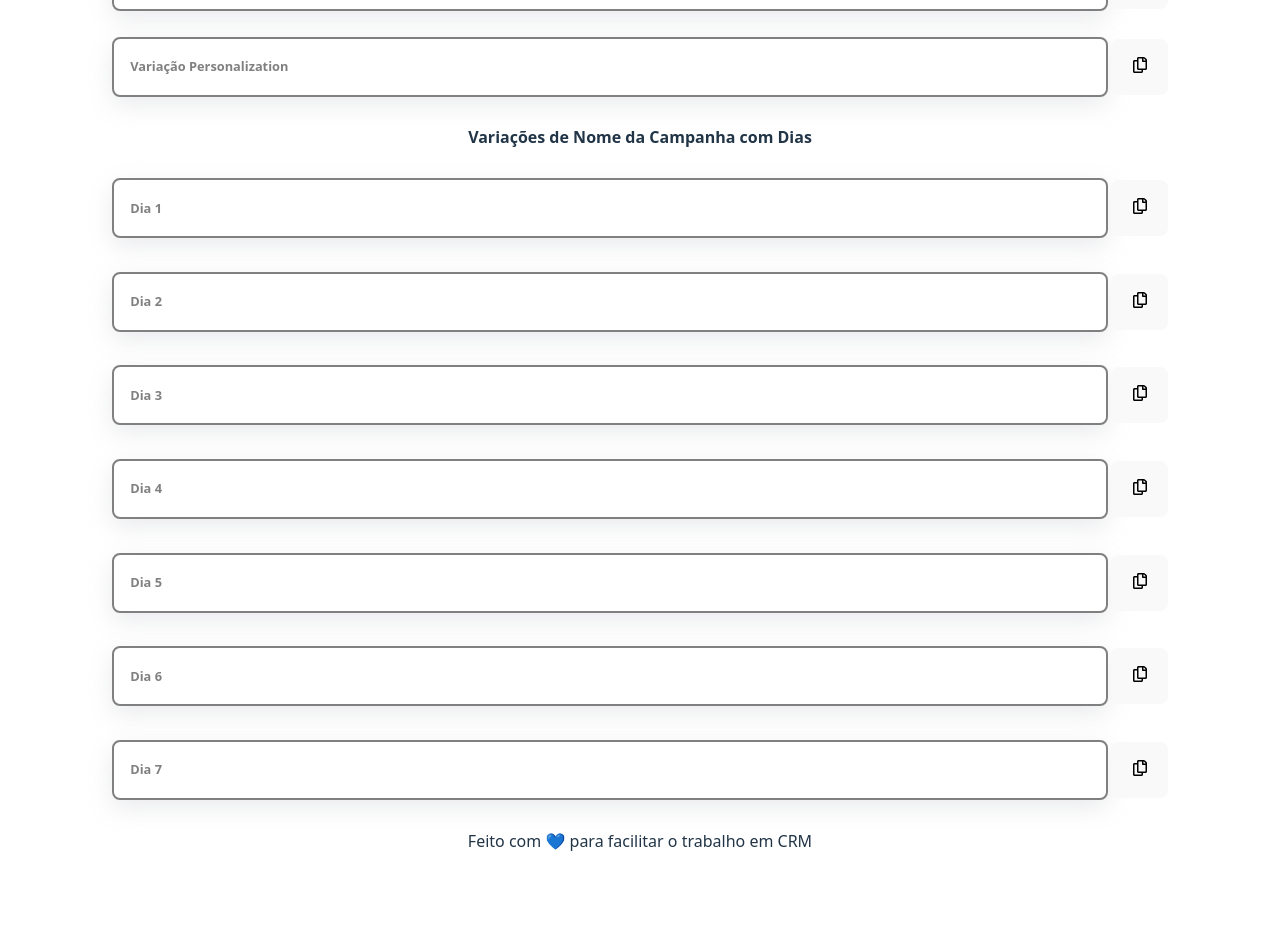
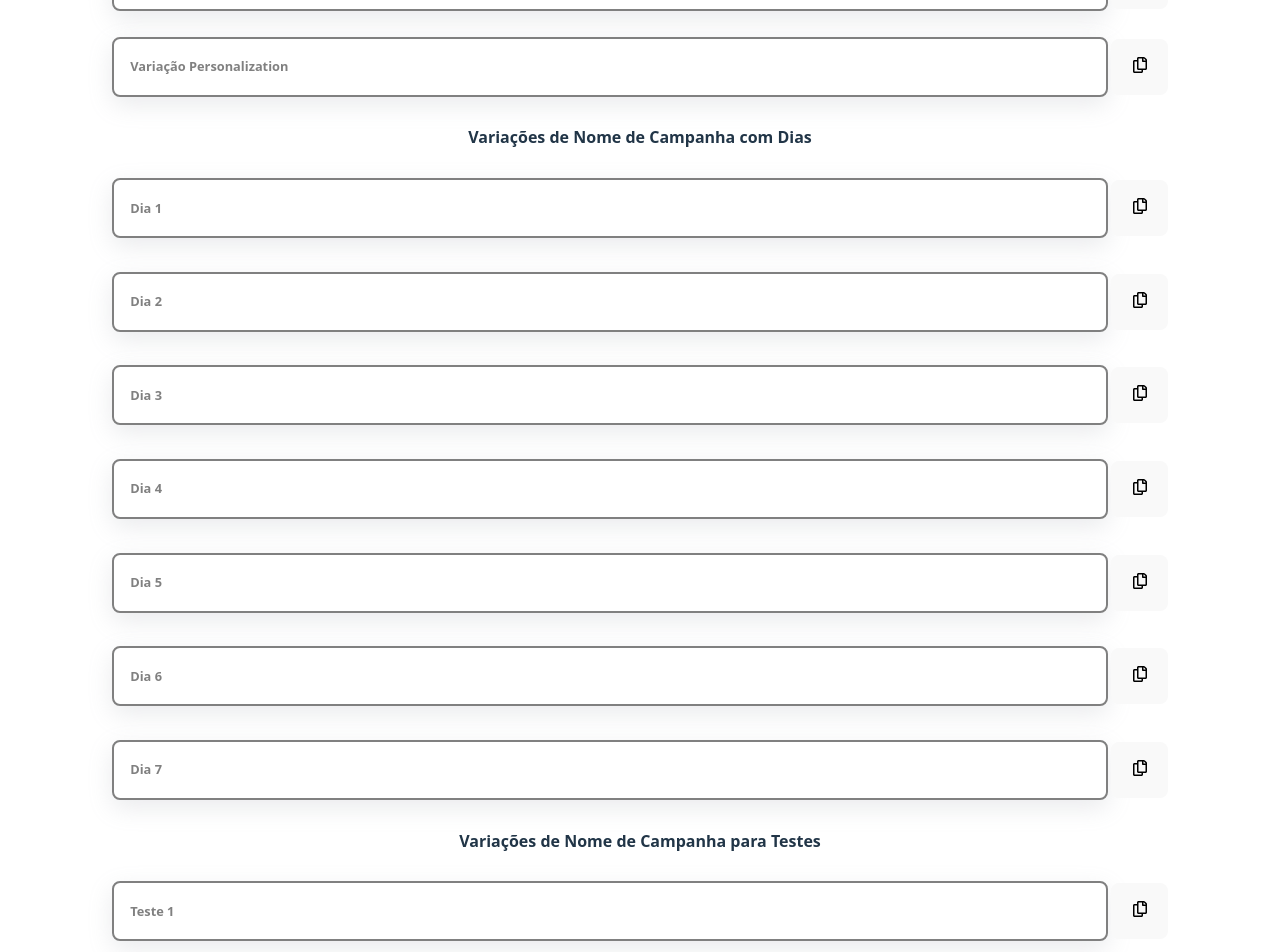
Before and after one commit to guilenzolari/gerador-de-nomes-crm, a React (Vite) app in the folder Projeto/: page / in a window 1280 px wide. Shown: the part 480-1432 px from the top of the page. Before the commit the page ends 1381 px from the top, so only its background shows below. Built offline with nearby package versions, Linux system fonts and the light colour scheme.

Commit message:
adiciona Variações de Nome de Campanha para Testes

```diff
--- a/Projeto/src/App.jsx
+++ b/Projeto/src/App.jsx
@@ -11,7 +11,8 @@ import {
   gerarNomeCampanha,
   gerarNomeJornada,
   gerarNomePersonalization,
-  gerarNomesCampanhasComDias
+  gerarNomesCampanhasComDias,
+  gerarNomesCampanhasTestes
 } from "./utils";
 
 function App() {
@@ -96,9 +97,17 @@ function App() {
       />
 
       <CaixaGrandeTextosECopiar
-        titulo="Variações de Nome da Campanha com Dias"
+        titulo="Variações de Nome de Campanha com Dias"
         gerarNomesFn={() => gerarNomesCampanhasComDias(selecoes, inputValue)}
         showToastMessage={showToastMessage}
+        textoExtra="Dia"
+      />
+
+      <CaixaGrandeTextosECopiar
+        titulo="Variações de Nome de Campanha para Testes"
+        gerarNomesFn={() => gerarNomesCampanhasTestes(selecoes, inputValue)}
+        showToastMessage={showToastMessage}
+        textoExtra="Teste"
       />
 
       <p>Feito com 💙 para facilitar o trabalho em CRM</p>
--- a/Projeto/src/components/CaixaGrandeTextosECopiar/CaixaGrandeTextosECopiar.jsx
+++ b/Projeto/src/components/CaixaGrandeTextosECopiar/CaixaGrandeTextosECopiar.jsx
@@ -6,6 +6,7 @@ const CaixaGrandeTextosECopiar = ({
   titulo,
   gerarNomesFn,
   showToastMessage,
+  textoExtra
 }) => {
   const nomes = gerarNomesFn();
 
@@ -19,7 +20,7 @@ const CaixaGrandeTextosECopiar = ({
         {nomes.map((nome, idx) => (
           <CaixaTextoECopiar
             key={idx}
-            titulo={`Dia ${idx + 1}`}
+            titulo={`${textoExtra} ${idx + 1}`}
             nomeFixo={nome}
             showToastMessage={showToastMessage}
           />
--- a/Projeto/src/utils.js
+++ b/Projeto/src/utils.js
@@ -129,6 +129,49 @@ function gerarNomesCampanhasComDias(selecoes, inputValue) {
   return nomesComDias;
 }
 
+function gerarNomesCampanhasTestes(selecoes, inputValue) {
+  if (!todasSelecoesObrigatoriasFeitas(selecoes)) return ["","","","","","",""];
+
+  const partesFixas = [
+    selecoes["Canal"].value,
+    selecoes["Tipo de demanda"].value,
+    selecoes["Produto"].value,
+    selecoes["Pontual"].value,
+    gerarDataHoje(),
+  ];
+
+  const extras = [];
+
+  if (inputValue.trim() !== "") {
+    const textoExtra = inputValue.trim().replace(/\s+/g, "_").toUpperCase();
+    extras.push(textoExtra);
+  }
+
+  extras.push(
+    selecoes["Canal de Direcionamento"].value,
+    selecoes["Criterio de Sucesso"].value,
+    selecoes["PÚBLICO"].value
+  );
+
+  if (selecoes["TOKEN"]?.value) {
+    extras.push(selecoes["TOKEN"].value);
+  }
+
+  const nomesComDias = [];
+
+  for (let i = 1; i <= 7; i++) {
+    const partesComDia = [
+      ...partesFixas,
+      `TST${i}`,
+      ...extras,
+      "TEMPLATE_INICIAL",
+    ];
+    nomesComDias.push(partesComDia.join("_"));
+  }
+
+  return nomesComDias;
+}
+
 const gerarDataHoje = () => {
   const hoje = new Date();
   const ano = hoje.getFullYear();
@@ -156,5 +199,6 @@ export {
   gerarNomePersonalization,
   gerarDataHoje,
   todasSelecoesObrigatoriasFeitas,
-  gerarNomesCampanhasComDias
+  gerarNomesCampanhasComDias,
+  gerarNomesCampanhasTestes
 };
```
